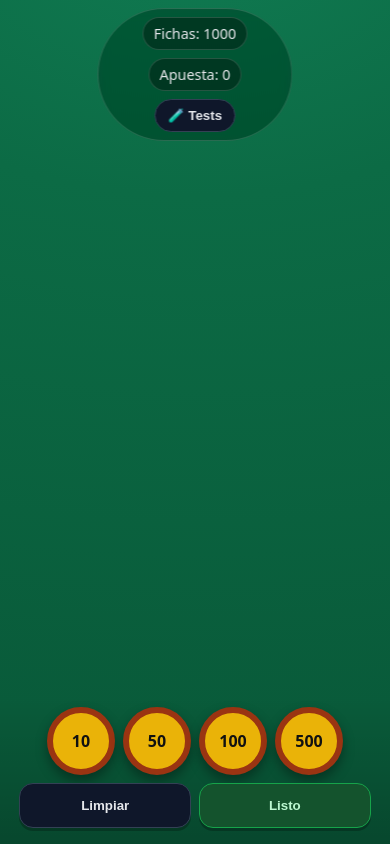
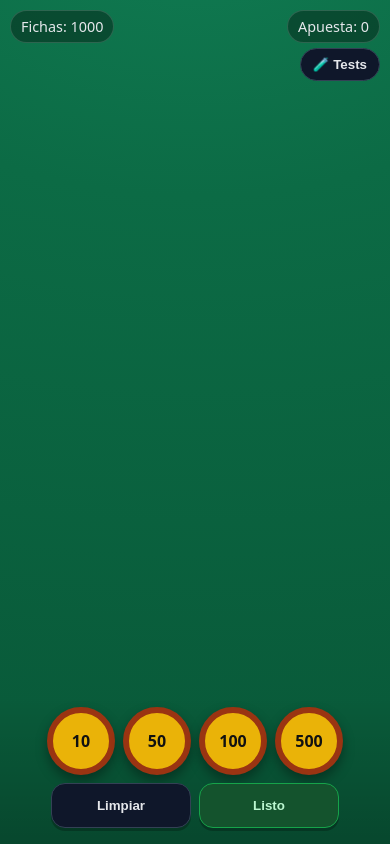
Before and after one commit to xavix93/BJ, a plain HTML site: page game.html in a window 390 px wide. Drawn offline with Linux system fonts and the light colour scheme.

Commit message:
Update game.html

```diff
--- a/game.html
+++ b/game.html
@@ -15,10 +15,15 @@
     /* Mesa */
     .table{position:absolute;inset:0;display:flex;flex-direction:column;align-items:center;justify-content:space-between;padding:calc(96px + env(safe-area-inset-top)) 12px 180px;gap:24px}
     .area{width:100%;max-width:1100px;display:flex;flex-direction:column;align-items:center}
-    .hand{display:flex;gap:12px;flex-wrap:wrap;justify-content:center;min-height:160px;position:relative;padding-bottom:36px}
+    .hand{display:flex;gap:12px;flex-wrap:wrap;justify-content:center;min-height:160px;position:relative;padding-bottom:56px}
     .badge{background:rgba(0,0,0,.35);border:1px solid rgba(255,255,255,.15);padding:6px 10px;border-radius:999px;font-size:.9rem}
     /* Topbar (en la mesa verde) */
-    .topbar{position:fixed;z-index:1000;top:calc(8px + env(safe-area-inset-top));left:50%;transform:translateX(-50%);display:flex;gap:8px;flex-wrap:wrap;align-items:center;justify-content:center;background:rgba(0,0,0,.28);backdrop-filter:saturate(120%) blur(6px);border:1px solid rgba(255,255,255,.15);border-radius:999px;padding:8px 12px}
+    .topbar{position:fixed;z-index:1000;top:0;left:0;right:0;height:0;pointer-events:none}
+    /* HUD anclado a esquinas para iOS/Android (no tapa cartas) */
+    .hud-chip{position:fixed;top:calc(10px + env(safe-area-inset-top));left:calc(10px + env(safe-area-inset-left));pointer-events:auto}
+    .hud-bet{position:fixed;top:calc(10px + env(safe-area-inset-top));right:calc(10px + env(safe-area-inset-right));pointer-events:auto}
+    .hud-msg{position:fixed;top:calc(48px + env(safe-area-inset-top));left:50%;transform:translateX(-50%);max-width:min(92vw,680px);pointer-events:auto}
+    .hud-tests{position:fixed;top:calc(48px + env(safe-area-inset-top));right:calc(10px + env(safe-area-inset-right));pointer-events:auto}
     .topbtn{appearance:none;border:1px solid var(--btn-b);background:var(--btn);color:#e5e7eb;font-weight:700;border-radius:999px;padding:8px 12px;cursor:pointer}
     .testsbox{position:absolute;top:calc(64px + env(safe-area-inset-top));left:50%;transform:translateX(-50%);max-height:40vh;overflow:auto;width:min(92vw,640px);background:var(--panel);border:1px solid var(--panel-b);border-radius:12px;padding:8px 10px}
     /* Carta DOM (sin dependencias) — ESCALA 3/4 */
@@ -48,13 +53,7 @@
     .show-scores .score-floating{display:block}
     .hand .active .card{outline:2px solid #16a34a}
 
-    @media (max-width:560px){
-      .table{padding-bottom:156px}
-      .btn{min-width:44vw}
-      .card{width:72px;height:101px}
-      .shadow{width:78px;height:107px}
-      .score-floating{bottom:4px}
-    }
+    @media (max-width:560px){$1.score-floating{bottom:6px}$2}
   </style>
 </head>
 <body>
@@ -62,10 +61,10 @@
     <div class="table" aria-live="polite">
       <!-- Topbar sobre la mesa verde (reemplaza HUD) -->
       <div class="topbar" id="topbar">
-        <span class="badge" id="chips-badge">Fichas: 1000</span>
-        <span class="badge" id="bet-badge">Apuesta: 0</span>
-        <span class="badge hidden" id="msg-badge"></span>
-        <button class="topbtn" id="btn-tests" title="Self‑tests">🧪 Tests</button>
+        <span class="badge hud-chip" id="chips-badge">Fichas: 1000</span>
+        <span class="badge hud-bet" id="bet-badge">Apuesta: 0</span>
+        <span class="badge hidden hud-msg" id="msg-badge"></span>
+        <button class="topbtn hud-tests" id="btn-tests" title="Self‑tests">🧪 Tests</button>
       </div>
       <pre id="tests-out" class="testsbox hidden"></pre>
 
```
